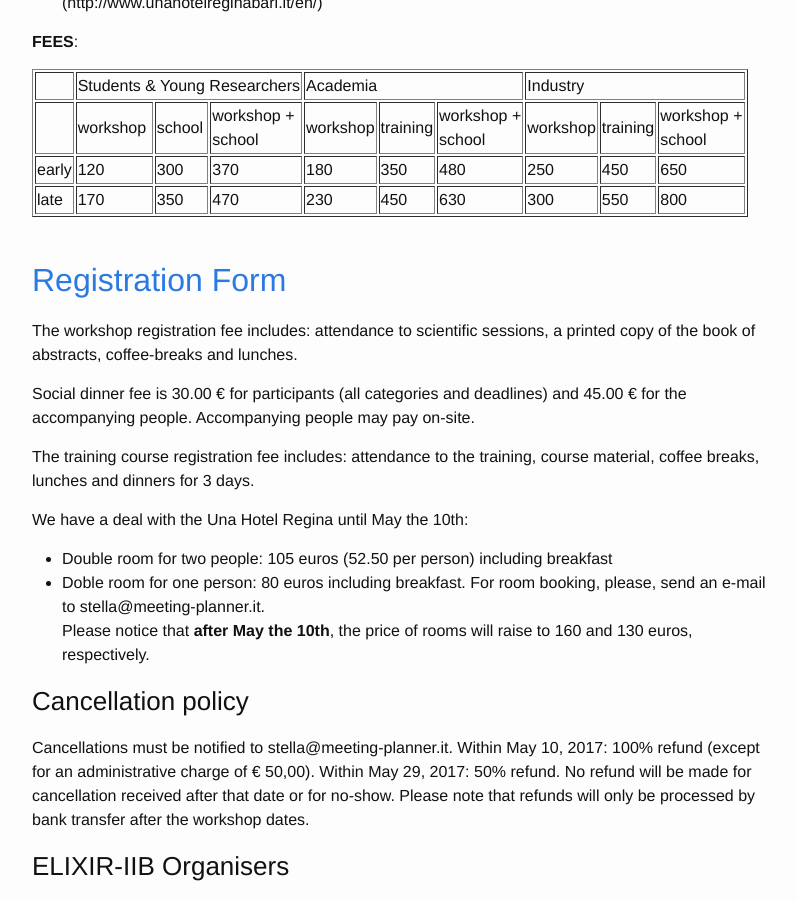
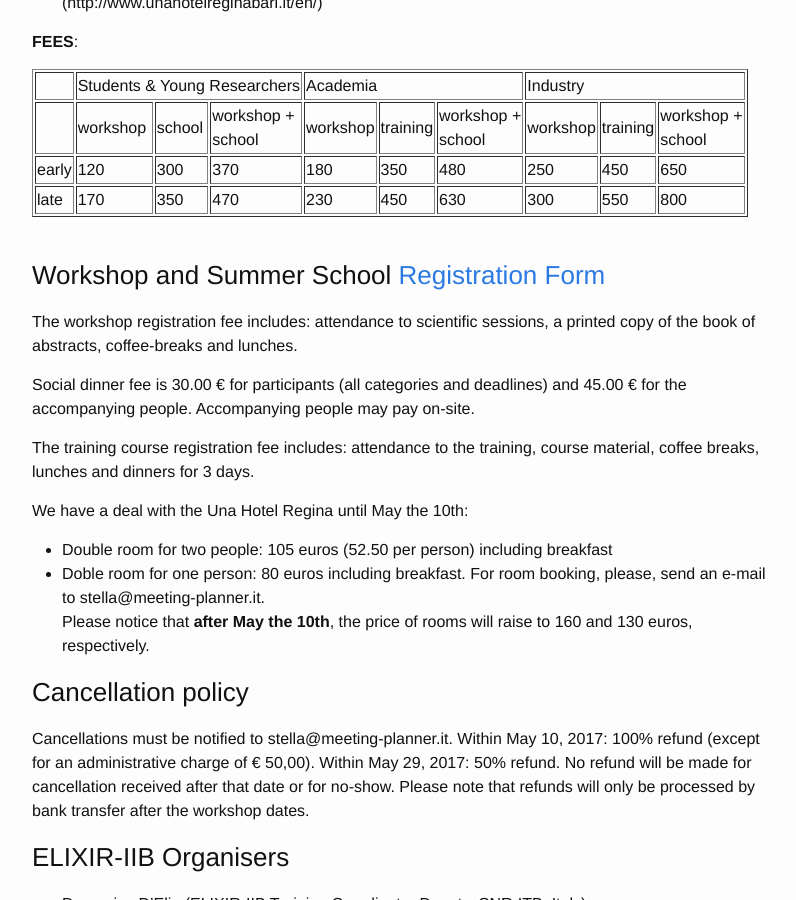
Before and after one commit to ELIXIR-IIB-training/website, a Jekyll site: the page built from _posts/2017-06-19-metagenomics-workshop-and-school-bari.md, in a window 1280 px wide and 900 px high, scrolled down 1245 px. Shown: the whole window, without its empty margins (238-1034 px from the left). Built offline with Jekyll 4.4.1, drawn with Linux system fonts in a browser that asks for light colours.

Commit message:
included course and workshop registration form

```diff
--- a/_posts/2017-06-19-metagenomics-workshop-and-school-bari.md
+++ b/_posts/2017-06-19-metagenomics-workshop-and-school-bari.md
@@ -80,7 +80,7 @@ Full details and the pre-registration form are provided below
 
 <br>
 
-## [Registration Form](http://iscrizioni.meeting-planner.it/cmsweb/Login.asp?IDcommessa=01/17/0041&Lang=EN)
+### Workshop and Summer School [Registration Form](http://iscrizioni.meeting-planner.it/cmsweb/Login.asp?IDcommessa=01/17/0041&Lang=EN)
 
 The workshop registration fee includes: attendance to scientific sessions, a printed copy of the book of abstracts, coffee-breaks and lunches.
 
```
